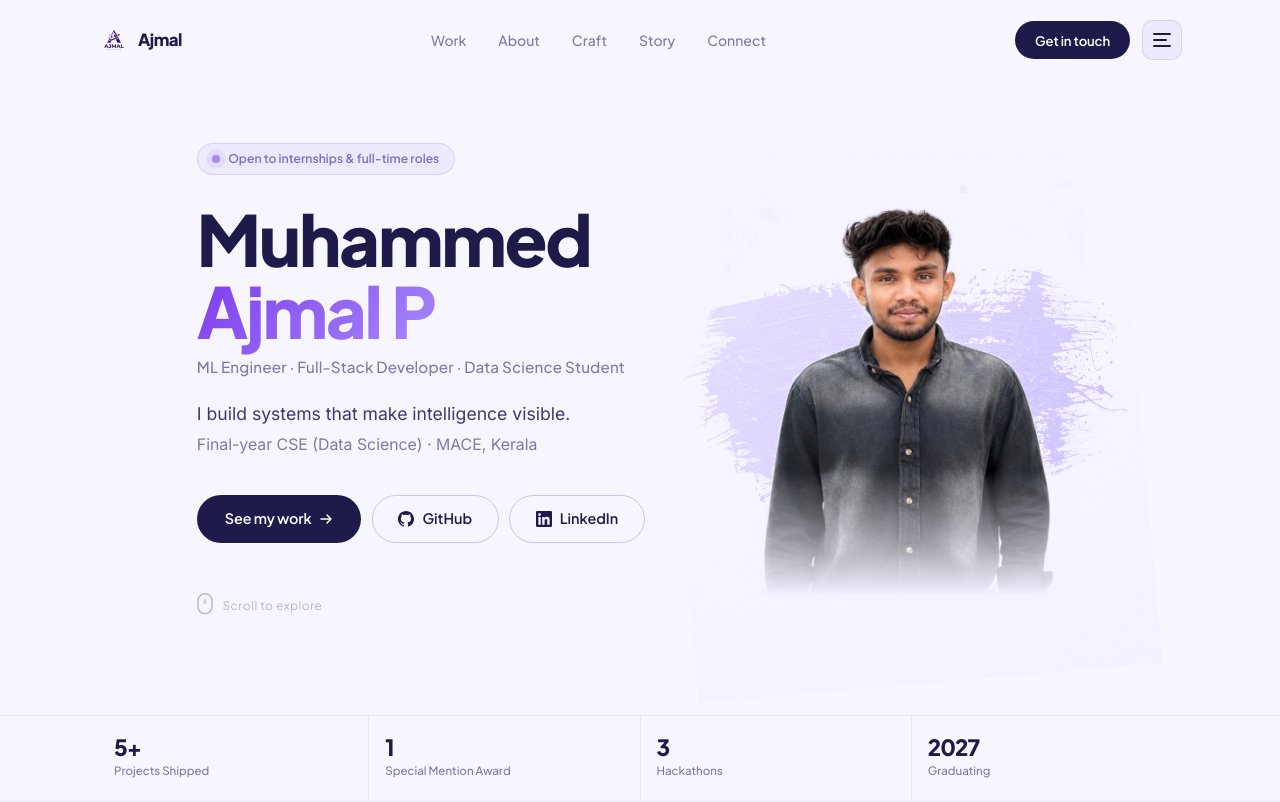
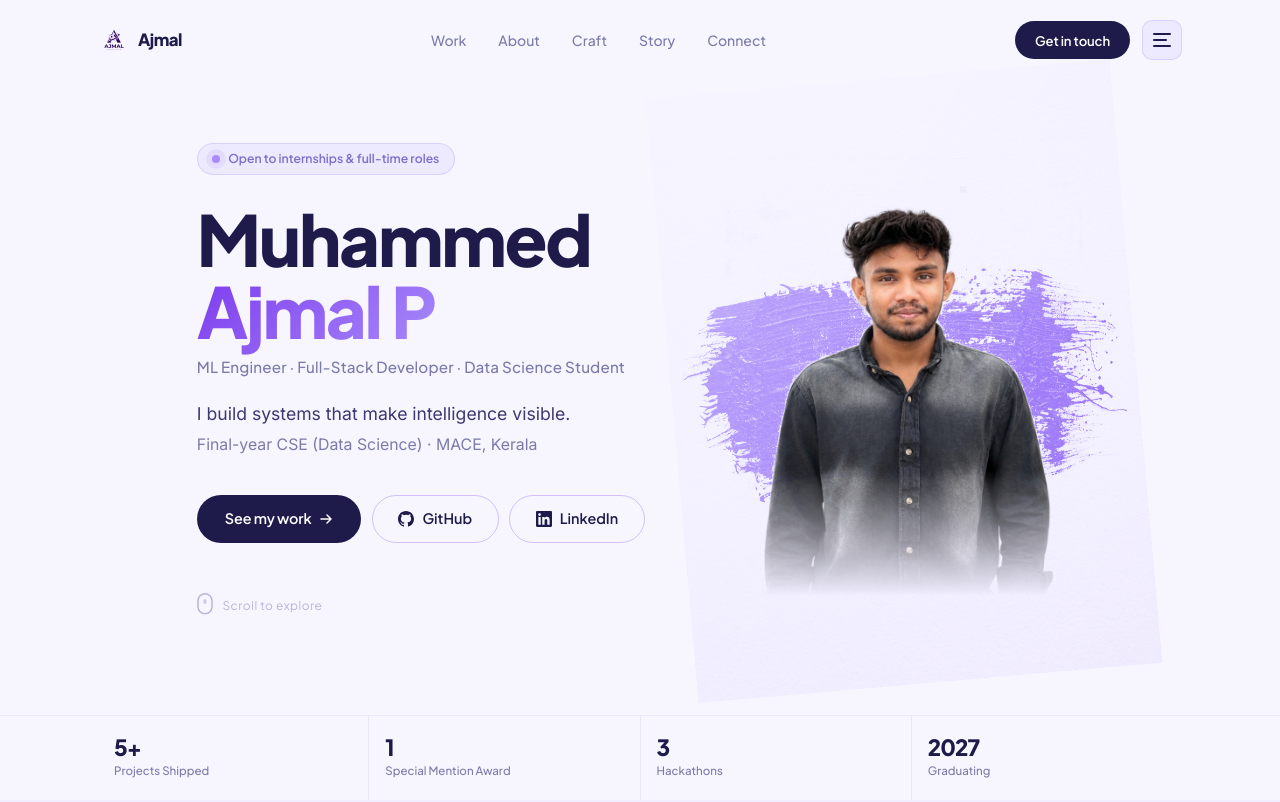
Before and after one commit to ajmal0005/portfolio, a React (Vite) app: page / in a window 1280 px wide. Shown: the top 802 px of the page. Built offline with nearby package versions, Linux system fonts and the light colour scheme.

Commit message:
Darken brush paint stroke

```diff
--- a/src/components/Hero.tsx
+++ b/src/components/Hero.tsx
@@ -162,7 +162,7 @@ export default function Hero() {
             left: '-15%',
             right: '-15%',
             bottom: '-15%',
-            background: 'linear-gradient(135deg, var(--lavender-100), var(--lavender-300))',
+            background: 'linear-gradient(135deg, var(--lavender-300), var(--lavender-500))',
             WebkitMaskImage: 'url(/brush_mask.png)',
             WebkitMaskSize: 'contain',
             WebkitMaskRepeat: 'no-repeat',
```
